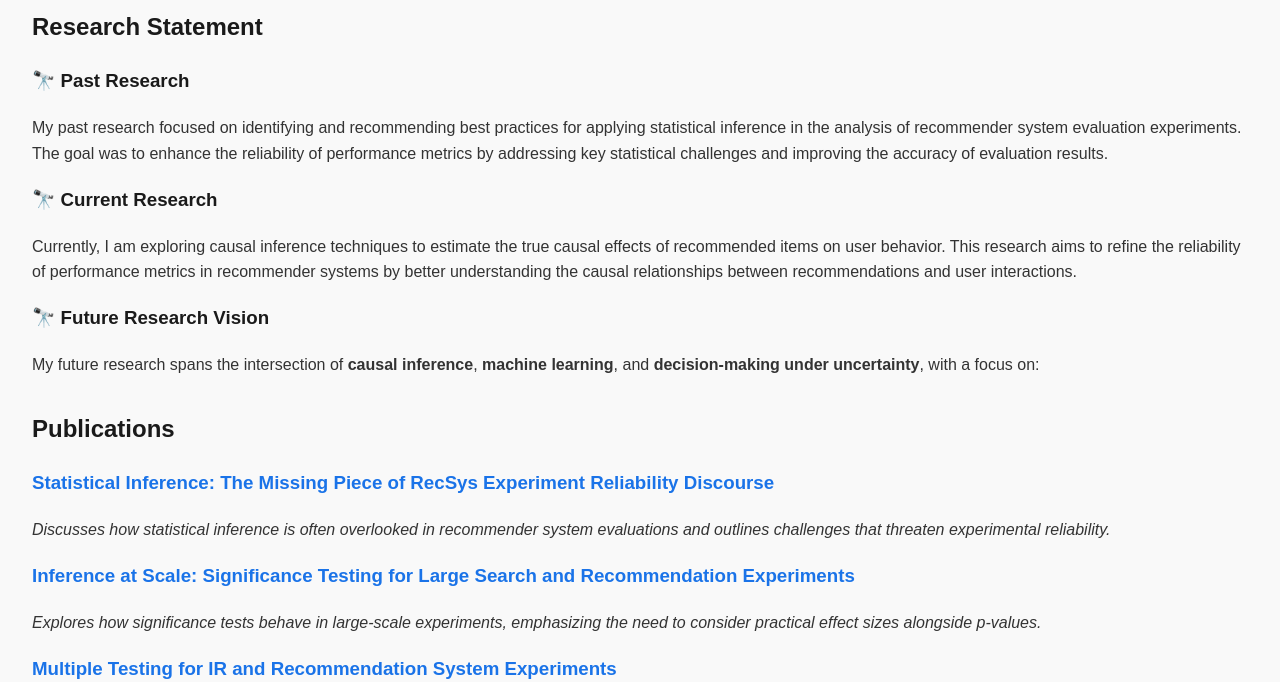
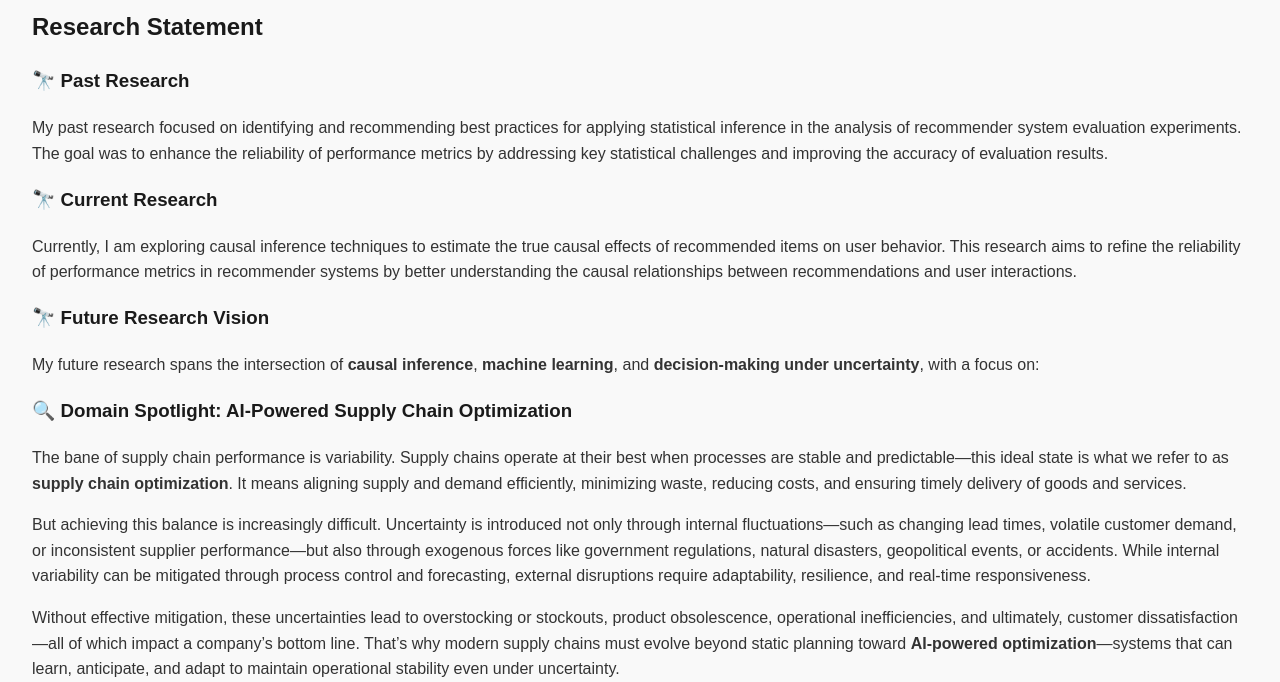
Before and after one commit to nihemelandu/research-portfolio, a plain HTML site: page index.html in a window 1280 px wide. Shown: the part 118-800 px from the top of the page. Drawn offline with Linux system fonts and the light colour scheme.

Commit message:
Update index.html

```diff
--- a/index.html
+++ b/index.html
@@ -73,6 +73,16 @@
 
     <p>👉 See <a href="https://github.com/nihemelandu/future-research.git" target="_blank">future-research</a> for detailed methodology and project roadmap.</p>
     -->
+    <h3>🔍 Domain Spotlight: AI-Powered Supply Chain Optimization</h3>
+    <p>
+      The bane of supply chain performance is variability. Supply chains operate at their best when processes are stable and predictable—this ideal state is what we refer to as <strong>supply chain optimization</strong>. It means aligning supply and demand efficiently, minimizing waste, reducing costs, and ensuring timely delivery of goods and services.
+    </p>
+    <p>
+      But achieving this balance is increasingly difficult. Uncertainty is introduced not only through internal fluctuations—such as changing lead times, volatile customer demand, or inconsistent supplier performance—but also through exogenous forces like government regulations, natural disasters, geopolitical events, or accidents. While internal variability can be mitigated through process control and forecasting, external disruptions require adaptability, resilience, and real-time responsiveness.
+    </p>
+    <p>
+      Without effective mitigation, these uncertainties lead to overstocking or stockouts, product obsolescence, operational inefficiencies, and ultimately, customer dissatisfaction—all of which impact a company’s bottom line. That’s why modern supply chains must evolve beyond static planning toward <strong>AI-powered optimization</strong>—systems that can learn, anticipate, and adapt to maintain operational stability even under uncertainty.
+    </p>
   </section>
 
   <section id="publications">
```
